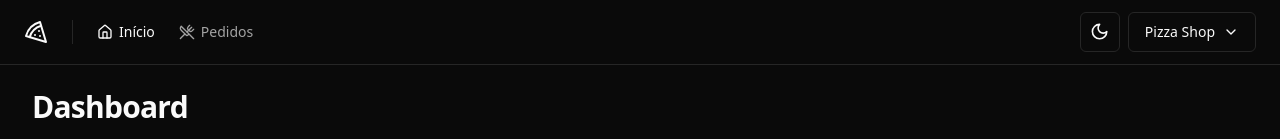
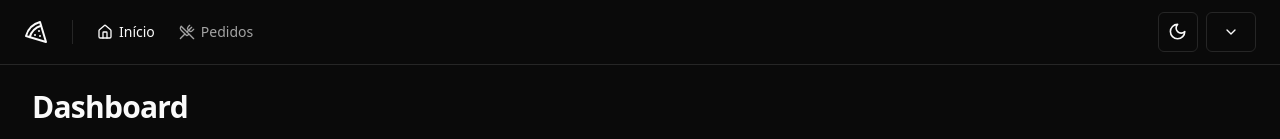
Before and after one commit to phcbarros/one-react, a React (Vite) app in the folder 04-pizzashop-web/: page / in a window 1280 px wide. Shown: the top 139 px of the page. Built offline with nearby package versions, Linux system fonts and the light colour scheme; no server answers.

Commit message:
Pizza Shop - 03 - Perfil no cabeçalho

```diff
--- /dev/null
+++ b/04-pizzashop-web/src/api/get-managed-restaurant.ts
@@ -0,0 +1,17 @@
+import {api} from '@/lib/axios'
+
+export interface GetManagedRestaurantResponse {
+  id: string
+  name: string
+  createdAt: Date | null
+  updatedAt: Date | null
+  description: string | null
+  managerId: string | null
+}
+
+export async function getManagedRestaurant() {
+  const {data} = await api.get<GetManagedRestaurantResponse>(
+    '/managed-restaurant',
+  )
+  return data
+}
--- /dev/null
+++ b/04-pizzashop-web/src/api/get-profile.ts
@@ -0,0 +1,15 @@
+import {api} from '@/lib/axios'
+
+export interface GetProfileResponse {
+  id: string
+  name: string
+  email: string
+  phone: string | null
+  createdAt: Date | null
+  updatedAt: Date | null
+}
+
+export async function getProfile() {
+  const {data} = await api.get<GetProfileResponse>('/me')
+  return data
+}
--- a/04-pizzashop-web/src/components/ui/account-menu.tsx
+++ b/04-pizzashop-web/src/components/account-menu.tsx
@@ -1,6 +1,10 @@
+import {useQuery} from '@tanstack/react-query'
 import {Building, ChevronDown, LogOut} from 'lucide-react'
 
-import {Button} from './button'
+import {getManagedRestaurant} from '@/api/get-managed-restaurant'
+import {getProfile} from '@/api/get-profile'
+
+import {Button} from './ui/button'
 import {
   DropdownMenu,
   DropdownMenuContent,
@@ -8,24 +12,34 @@ import {
   DropdownMenuLabel,
   DropdownMenuSeparator,
   DropdownMenuTrigger,
-} from './dropdown-menu'
+} from './ui/dropdown-menu'
 
 export function AccountMenu() {
+  const {data: profile} = useQuery({
+    queryKey: ['profile'],
+    queryFn: getProfile,
+  })
+
+  const {data: managedRestaurant} = useQuery({
+    queryKey: ['managed-restaurant'],
+    queryFn: getManagedRestaurant,
+  })
+
   return (
     <DropdownMenu>
       <DropdownMenuTrigger asChild>
         <Button
           variant="outline"
           className="flex items-center gap-2 select-none">
-          Pizza Shop
+          {managedRestaurant?.name}
           <ChevronDown className="h-4 w-4" />
         </Button>
       </DropdownMenuTrigger>
       <DropdownMenuContent align="end" className="w-56">
         <DropdownMenuLabel className="flex flex-col">
-          <span>Paulo Barros</span>
+          <span>{profile?.name}</span>
           <span className="text-xs font-normal text-muted-foreground">
-            paulohcbarros@outlook.com
+            {profile?.email}
           </span>
         </DropdownMenuLabel>
         <DropdownMenuSeparator />
--- a/04-pizzashop-web/src/components/header.tsx
+++ b/04-pizzashop-web/src/components/header.tsx
@@ -2,9 +2,9 @@ import {Home, Pizza, UtensilsCrossed} from 'lucide-react'
 
 import {Separator} from '@/components/ui/separator'
 
+import {AccountMenu} from './account-menu'
 import {NavLink} from './nav-link'
 import {ThemeToggle} from './theme/theme-toggle'
-import {AccountMenu} from './ui/account-menu'
 
 export function Header() {
   return (
--- a/04-pizzashop-web/src/lib/axios.ts
+++ b/04-pizzashop-web/src/lib/axios.ts
@@ -4,4 +4,5 @@ import {env} from '@/env'
 
 export const api = axios.create({
   baseURL: env.VITE_API_BASE_URL,
+  withCredentials: true, // enable cookies
 })
```
